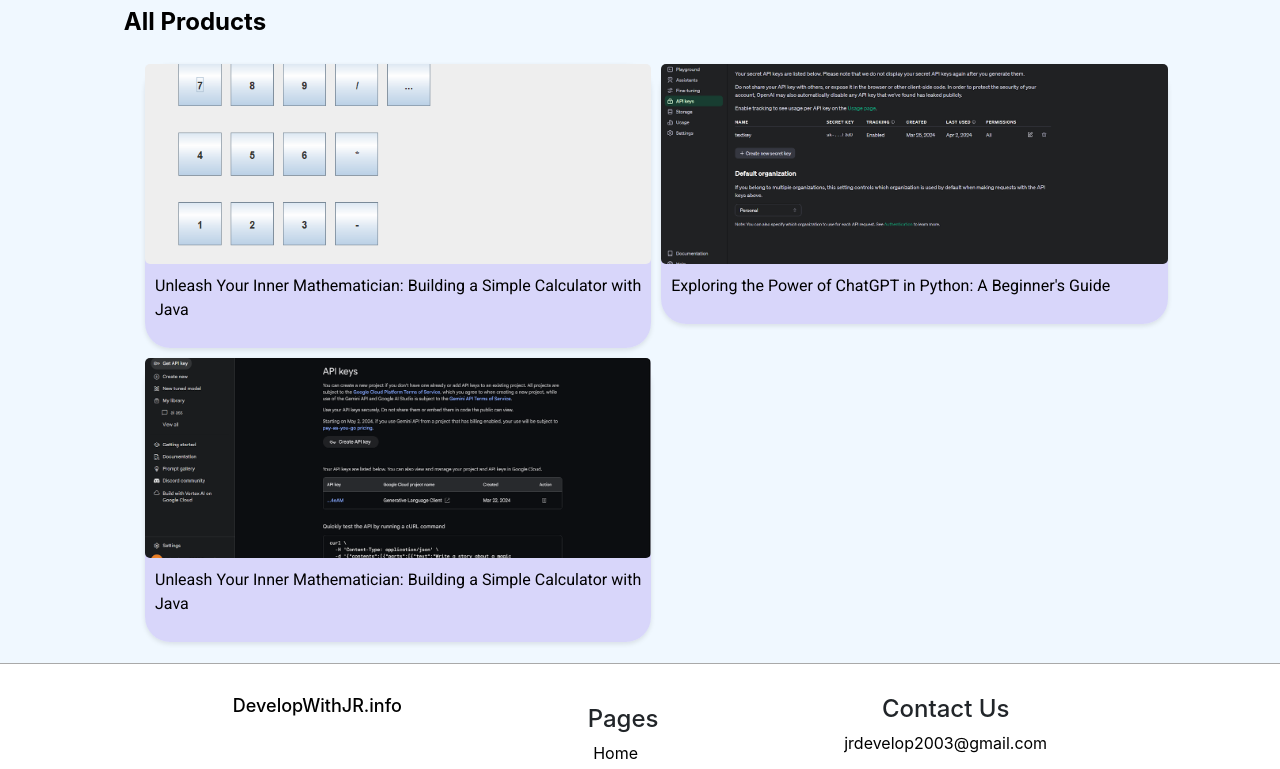
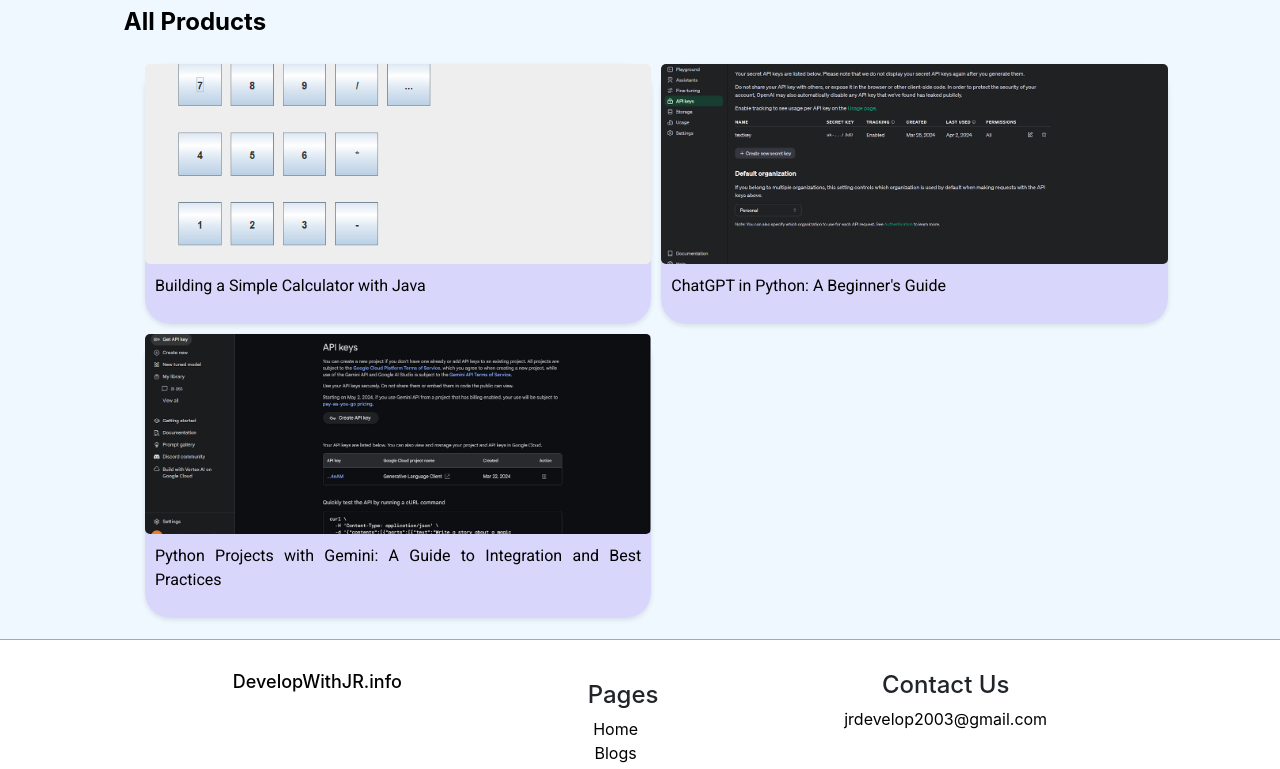
Before and after one commit to Achuabhijith2003/Developwithjr.info, a website: page index.html in a window 1280 px wide. Shown: the part 571-1340 px from the top of the page. Drawn offline with nearby package versions, Linux system fonts and the light colour scheme.

Commit message:
Minute mistake corrected

```diff
--- a/index.html
+++ b/index.html
@@ -60,7 +60,7 @@
             <a href="Building a Simple Calculator with Java.html">
             <img src="images/Image/calculator full 1.png" alt="Product Image 1">
             <div class="product-info">
-                <p style="font-family: 'Roboto';color: #000 ;">Unleash Your Inner Mathematician: Building a Simple Calculator with Java </p>
+                <p style="font-family: 'Roboto';color: #000 ;">Building a Simple Calculator with Java </p>
             </div>
           </a>
         </div>
@@ -68,7 +68,7 @@
           <a href="ChatGPT in Python.html">
           <img src="images/Image/chat gpt api key.png" alt="Product Image 1">
           <div class="product-info">
-              <p style="font-family: 'Roboto';color: #000 ;">Exploring the Power of ChatGPT in Python: A Beginner's Guide</p>
+              <p style="font-family: 'Roboto';color: #000 ;">ChatGPT in Python: A Beginner's Guide</p>
           </div>
         </a>
       </div>
@@ -76,7 +76,7 @@
         <a href="Python Projects with Gemini.html">
         <img src="images/Image/gemini key.png" alt="Product Image 1">
         <div class="product-info">
-            <p style="font-family: 'Roboto';color: #000 ;">Unleash Your Inner Mathematician: Building a Simple Calculator with Java </p>
+            <p style="font-family: 'Roboto';color: #000 ;">Python Projects with Gemini: A Guide to Integration and Best Practices</p>
         </div>
       </a>
     </div>
```
Also changed, not shown: ChatGPT in Python.html (+1 -1 lines).
